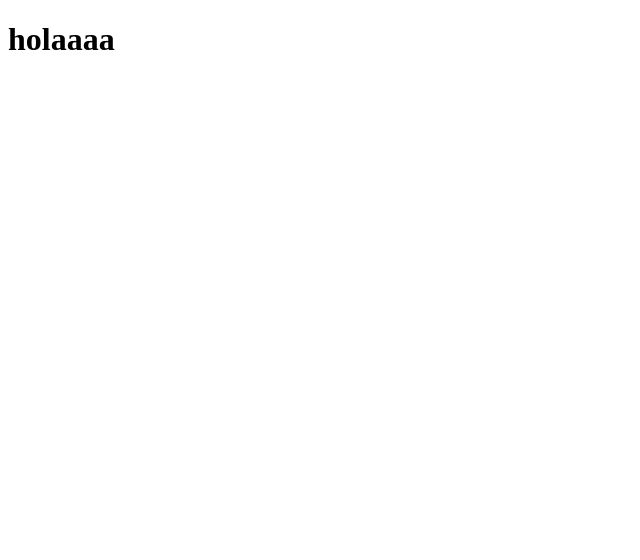
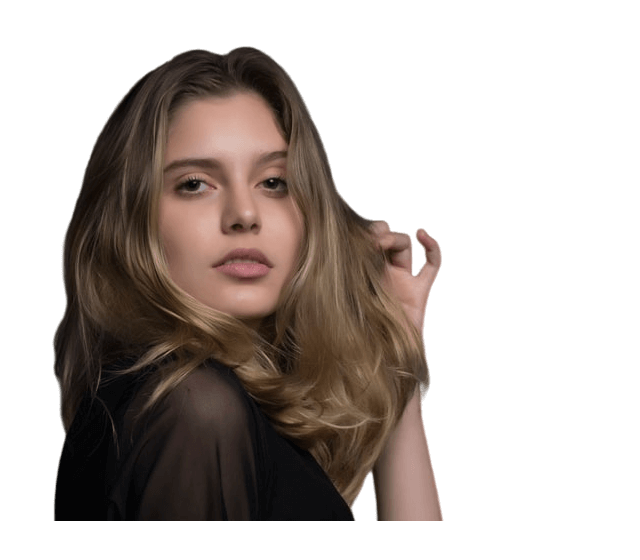
Before and after one commit to camii2108/MiniPortfolio, a plain HTML site: page index.html in a window 1280 px wide. Shown: the whole page, without its empty margins (0-640 px from the left). Drawn offline with nearby package versions, Linux system fonts and the light colour scheme.

Commit message:
empezando header

```diff
--- a/index.html
+++ b/index.html
@@ -13,13 +13,18 @@
         <!--=============== CSS ===============-->
         <link rel="stylesheet" href="">
 
-        <title>Mini portfolio website - Bedimcode</title>
-        <h1>holaaaa</h1>
+        <title>Mini portfolio website- Camila Gutierrez</title>
     </head>
     <body>
         <!--=============== HEADER PROFILE ===============-->
         <header class="profile container">
-
+            <div class="profile__container grid">
+                <div class="profile__border">
+                    <div class="profile__perfil">
+                        <img src="assets/img/perfil.png" alt="">
+                    </div>
+                </div>
+            </div>
         </header>
 
         <!--=============== MAIN ===============-->
```
